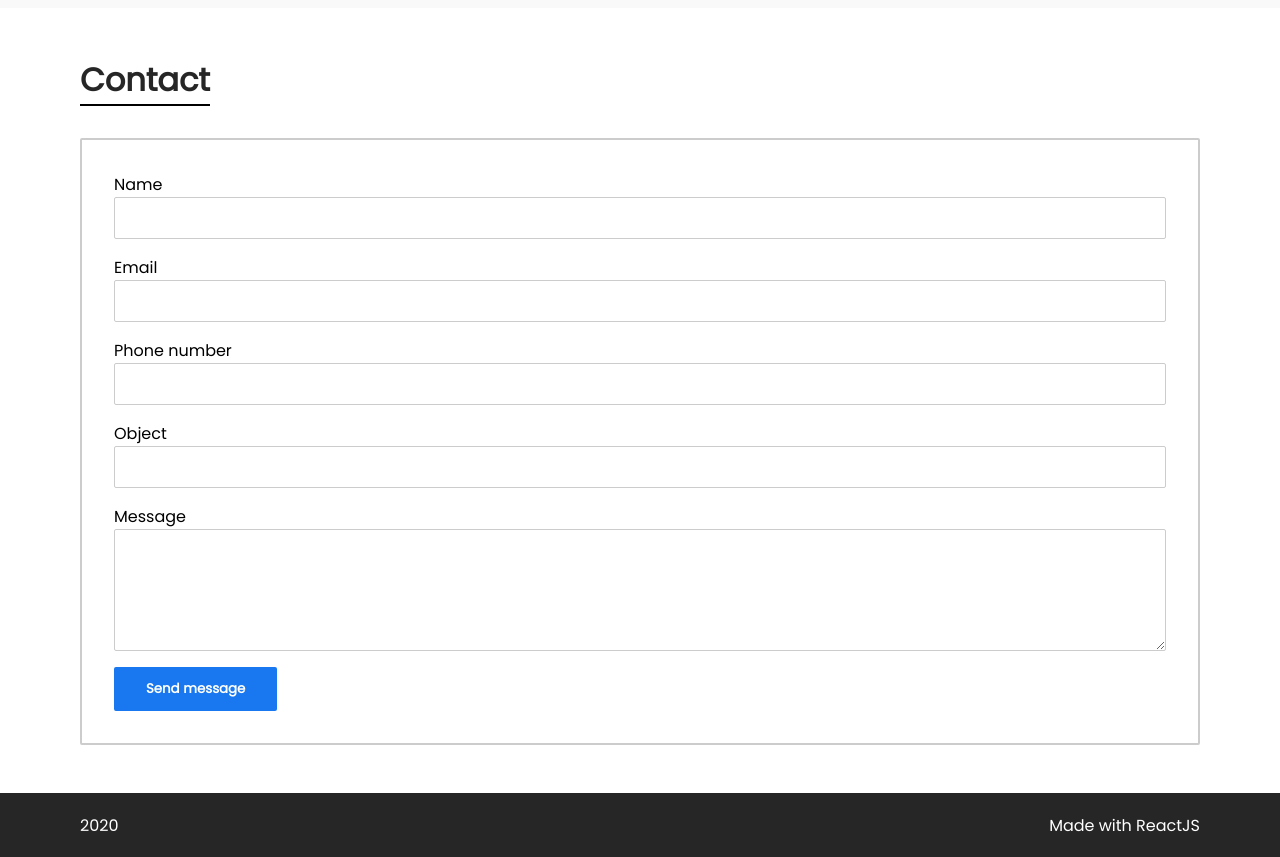
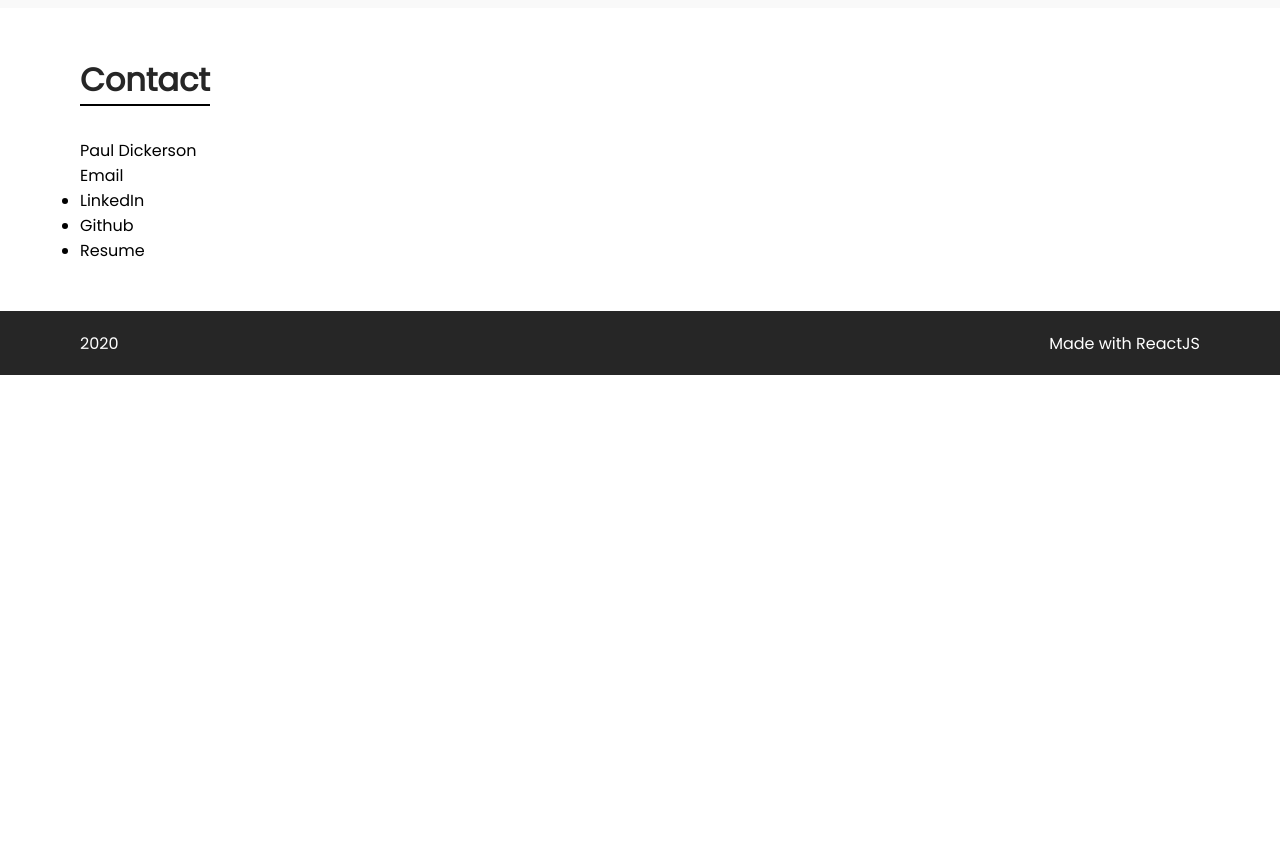
Before and after one commit to pauldkn/portfolio, a React (Create React App) app: page / in a window 1280 px wide. Shown: the part 1720-2577 px from the top of the page. After the commit the page ends 2095 px from the top, so only its background shows below. Built offline with nearby package versions, Linux system fonts and the light colour scheme.

Commit message:
Contact Section

```diff
--- a/src/components/Contact/ContactSection.js
+++ b/src/components/Contact/ContactSection.js
@@ -1,11 +1,18 @@
 import React from "react";
-import ContactForm from "./ContactForm"
+import ContactForm from "./ContactForm";
 
 export default function ContactSection() {
   return (
     <section className="contact-section flex-col">
       <h1>Contact</h1>
-      <ContactForm />
+      <p>Paul Dickerson</p>
+      <a href="mailto:pauldkn.code@gmail.com">Email</a>
+      <ul>
+        <li><a href="/">LinkedIn</a> </li>
+        <li><a href="/">Github</a> </li>
+        <li><a href="/">Resume</a> </li>
+      </ul>
+      {/* <ContactForm /> */}
     </section>
   );
 }
```
